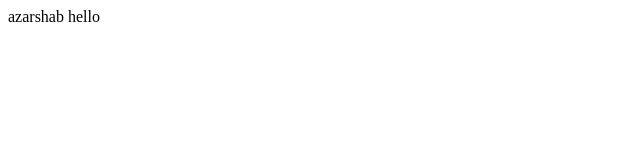
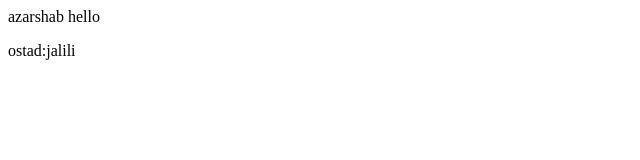
Before and after one commit to mohaddesealizade/emtehan, a plain HTML site: page index2.html in a window 1280 px wide. Shown: the full height of the page, 0-640 px from the left. Drawn offline with Linux system fonts and the light colour scheme.

Commit message:
Update index2.html

```diff
--- a/index2.html
+++ b/index2.html
@@ -1,4 +1,5 @@
 <html>
 <head>azarshab</head>
-<body> hello</body>
+<body> hello
+  <p>ostad:jalili</p></body>
 </html>
```
